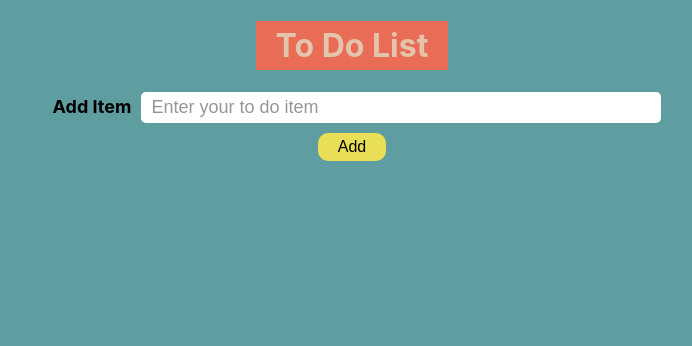
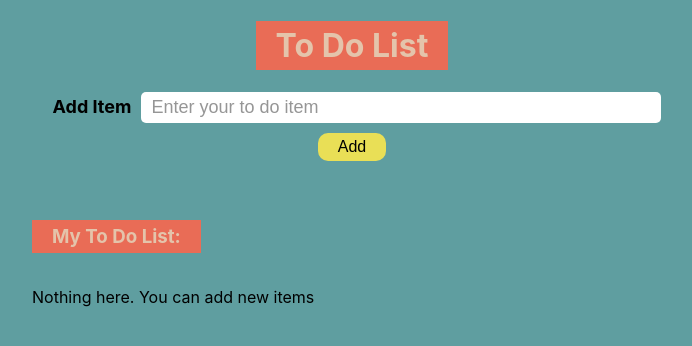
Before and after one commit to vyshnavi0909/to-do-list, a React (Create React App) app: page / in a window 1280 px wide. Shown: the top 346 px of the page, without its empty margins (288-980 px from the left). Built offline with nearby package versions, Linux system fonts and the light colour scheme.

Commit message:
storing data in local storage

```diff
--- a/src/ItemsList.js
+++ b/src/ItemsList.js
@@ -2,19 +2,22 @@ import React from "react";
 import "./styles.css";
 
 export default function ItemsList(props) {
+  const list = props.items;
+  console.log(typeof list)
+  console.log(list.length)
   return (
     <div className="itemsContainer">
-
-            {props.items ? props.items.map((key) => {
+        <h3 className="heading">My To Do List:</h3>
+            {list.length ? list.map((key) => {
                 return (
-                    <p key={key} style={{border: "1px solid #000", background: "#fff", display: "flex", alignItems: "center", padding: "5px"}}>
+                    <p key={key} className="items">
                         <input type="checkbox" className="checkbox" style={{margin: "10px"}} />
                         <label style={{fontSize: "x-large", marginLeft : "10px"}}>{key.charAt(0).toUpperCase() + key.slice(1)}</label>
                     </p>
                 )
             }
 
-            ) : "No to do items"}
+            ) : <p>Nothing here. You can add new items</p>}
     </div>
   );
 }
--- a/src/ToDoList.js
+++ b/src/ToDoList.js
@@ -1,16 +1,29 @@
 import React, { useState, useEffect } from "react";
 import ItemsList from "./ItemsList";
 import "./styles.css";
-var itemsList = [];
+var itemsList;
 export default function ToDoList() {
 
     const [value, setValue] = useState();
     const [change, setChange] = useState(false);
 
+    const dataToStorage = (data) => {
+      let list = localStorage.getItem("toDoList") ? JSON.parse(localStorage.getItem("toDoList")) : [];
+
+      if (list !== undefined) {
+        list.push(data);
+      } else {
+        list = [data];
+      }
+      console.log( typeof list)
+      localStorage.setItem("toDoList", JSON.stringify(list));
+      console.log(localStorage.getItem("toDoList"))
+    }
+
     const addItemFunction = () => {
         if(value){
             setChange(!change);
-            itemsList.push(value);
+            dataToStorage(value);
             setValue("");
         }
     }
@@ -19,6 +32,9 @@ export default function ToDoList() {
         console.log(itemsList)
        setValue();
     }, [change])
+
+    itemsList = localStorage.getItem("toDoList") ? JSON.parse(localStorage.getItem("toDoList")) : [];
+    console.log(typeof itemsList)
   return (
     <div className="container">
       <h1 className="heading">To Do List</h1>
@@ -29,7 +45,7 @@ export default function ToDoList() {
           className="addItem-input"
           name="addItem"
           placeholder="Enter your to do item"
-          value={value}
+        //   value={value}
           onChange={e => setValue(e.target.value)}
         />
       </div>
--- a/src/styles.css
+++ b/src/styles.css
@@ -13,6 +13,7 @@ body {
     background-color: #e96c56;
     padding: 5px 20px;
     color: #e4c4ab;
+    display: inline-block;
 }
 
 .addItem-label, .addItem-input {
@@ -49,3 +50,11 @@ body {
     width: 50%;
     font-size: medium;
 }
+
+.items{
+    border : 1px solid #000;
+    background: #fff;
+    display: flex;
+    align-items: center;
+    padding: 5px;
+}
```
